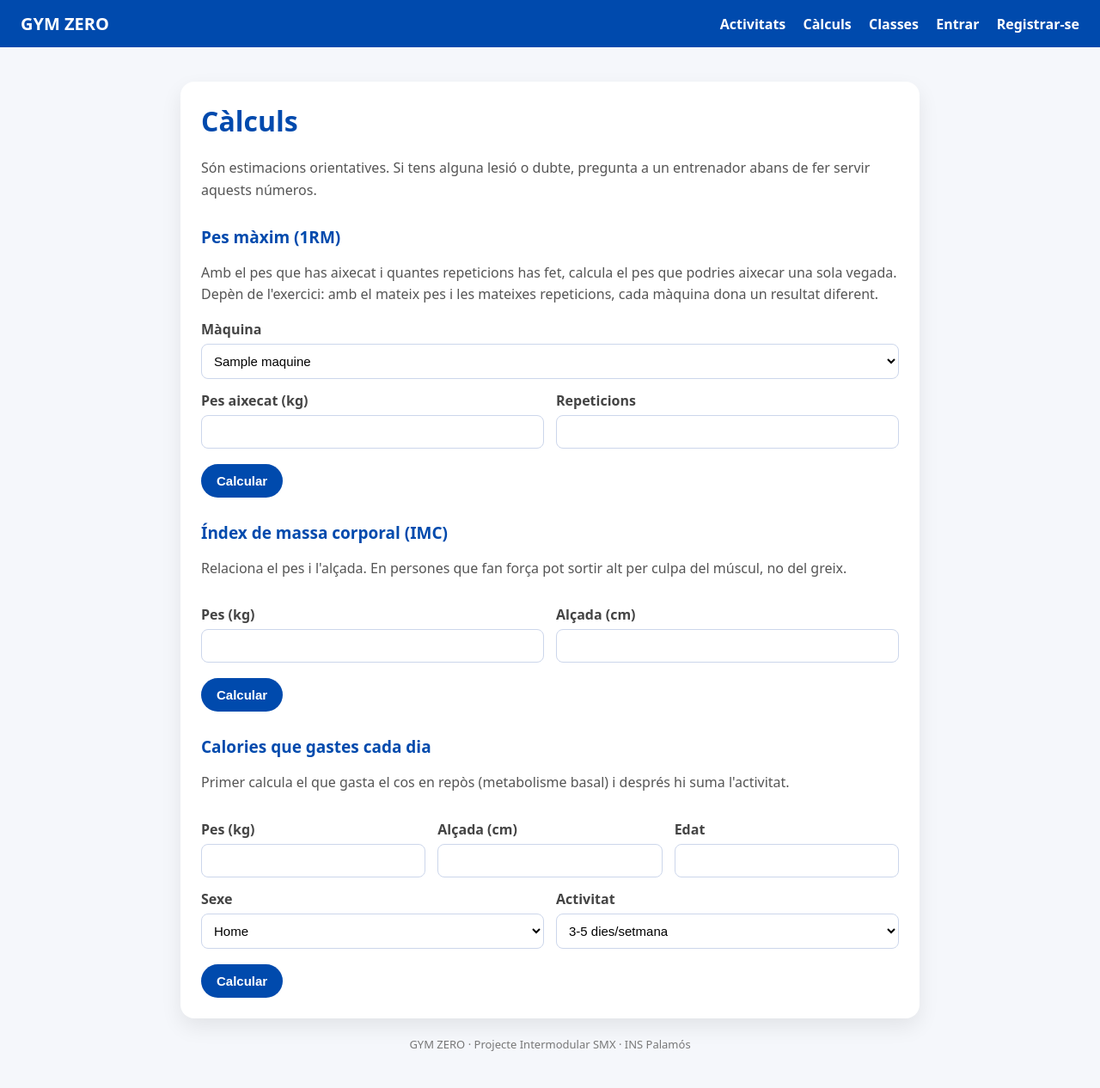
After one commit to janpalahi-commits/GYM-ZERO, a PHP site: page /calculs/ in a window 1280 px wide. The commit adds this page. Shown: the whole page at 86% size. Run offline with PHP 8.4, Linux system fonts and the light colour scheme; tables that the repository leaves empty hold one stand-in row (values such as "Sample post").

Commit message:
Afegir la web pública: portada, activitats i càlculs
- Portada amb les properes classes i l'horari
- Activitats amb les seves properes classes i places lliures
- Càlculs: 1RM per màquina (cada màquina té el seu coef_1rm), IMC i calories
- Nova columna maquines.coef_1rm i script actualitza_fase8.sql
- Diagrama i disseny de la base de dades actualitzats

Co-Authored-By: Claude Opus 5.5 (1M context) <noreply@anthropic.com>
Claude-Session: https://claude.ai/code/session_01AmJawzJume6T6pQ1W2jrEN

```diff
--- a/bd/gymzero_bd.sql
+++ b/bd/gymzero_bd.sql
@@ -93,7 +93,11 @@ CREATE TABLE maquines (
   ubicacio    VARCHAR(60)  NULL,
   estat       ENUM('activa','manteniment','baixa') NOT NULL DEFAULT 'activa',
   token_hash  VARCHAR(255) NOT NULL,             -- clau de l'API de la màquina, guardada amb hash
-  CONSTRAINT uq_maquines_codi UNIQUE (codi)
+  -- Número de la fórmula del 1RM per a aquest exercici: 1RM = pes x (1 + reps / coef_1rm).
+  -- La fórmula d'Epley fa servir 30 per a tot; aquí cada màquina té el seu.
+  coef_1rm    DECIMAL(4,1) NOT NULL DEFAULT 30,
+  CONSTRAINT uq_maquines_codi UNIQUE (codi),
+  CONSTRAINT ck_maquines_coef CHECK (coef_1rm > 0)
 ) ENGINE=InnoDB DEFAULT CHARSET=utf8mb4 COLLATE=utf8mb4_unicode_ci;
 
 -- ---------------------------------------------------------------------
--- /dev/null
+++ b/www/calculs/index.php
@@ -0,0 +1,252 @@
+<?php
+// Calculadores: 1RM, IMC i calories diàries.
+// Els càlculs es fan aquí, en PHP. Els formularis van per GET perquè no
+// guarden res: només calculen i ensenyen el resultat.
+require_once __DIR__ . '/../inc/sessio.php';
+require_once __DIR__ . '/../inc/bd.php';
+
+$u = usuari_actual();
+
+// Llegeix un número del formulari (accepta "62,5" i "62.5").
+// Torna null si no hi és o si no està entre $min i $max.
+function numero($camp, $min, $max)
+{
+    $valor = str_replace(',', '.', trim($_GET[$camp] ?? ''));
+    if (!is_numeric($valor) || $valor < $min || $valor > $max) {
+        return null;
+    }
+    return (float) $valor;
+}
+
+// 62.5 -> "62,5"
+function xifra($valor, $decimals = 1)
+{
+    return number_format($valor, $decimals, ',', '.');
+}
+
+// Pes màxim estimat per a 1 repetició (1RM): 1RM = pes x (1 + reps / coef).
+// És la fórmula d'Epley, que fa servir 30 per a tot. Aquí cada màquina té el
+// seu número (coef_1rm a la taula maquines), perquè amb el mateix pes i les
+// mateixes repeticions el 1RM no és igual a tots els exercicis.
+// Com més repeticions, menys fiable (a partir d'unes 12 l'error ja és gran).
+const COEF_GENERAL = 30;
+
+function u_rm($kg, $reps, $coef)
+{
+    if ($reps == 1) {
+        return $kg;
+    }
+    return $kg * (1 + $reps / $coef);
+}
+
+// Al revés: quantes repeticions es poden fer amb un % del 1RM
+function reps_amb($pct, $coef)
+{
+    return max(1, round($coef * (100 / $pct - 1)));
+}
+
+// Arrodoneix al pes que es pot posar amb discos (de 2,5 en 2,5 kg)
+function discos($kg)
+{
+    return round($kg / 2.5) * 2.5;
+}
+
+$calcul = $_GET['calcul'] ?? '';
+$errors = [];
+
+// Màquines per triar a la calculadora, amb el seu número de la fórmula
+$maquines = $connexio->query(
+    "SELECT id, nom, coef_1rm FROM maquines WHERE estat <> 'baixa' ORDER BY nom"
+)->fetchAll(PDO::FETCH_UNIQUE);
+
+// --- 1RM ---
+$rm = null;
+if ($calcul === '1rm') {
+    $kg      = numero('kg', 1, 500);
+    $reps    = numero('reps', 1, PHP_INT_MAX);
+    $maquina = (int) ($_GET['maquina'] ?? 0);   // 0 = un altre exercici
+    if ($kg === null || $reps === null || $reps != (int) $reps) {
+        $errors['1rm'] = 'Posa un pes entre 1 i 500 kg i un nombre de repeticions sencer (1 o més).';
+    } elseif ($maquina !== 0 && !isset($maquines[$maquina])) {
+        $errors['1rm'] = 'Aquesta màquina no existeix.';
+    } else {
+        $coef = $maquina ? (float) $maquines[$maquina]['coef_1rm'] : COEF_GENERAL;
+        $rm   = u_rm($kg, (int) $reps, $coef);
+    }
+}
+
+// --- IMC ---
+$imc = null;
+if ($calcul === 'imc') {
+    $pes    = numero('pes', 30, 300);
+    $alcada = numero('alcada', 120, 230);
+    if ($pes === null || $alcada === null) {
+        $errors['imc'] = 'Posa un pes entre 30 i 300 kg i una alçada entre 120 i 230 cm.';
+    } else {
+        $imc = $pes / (($alcada / 100) ** 2);
+        if ($imc < 18.5) {
+            $imc_text = 'pes baix';
+        } elseif ($imc < 25) {
+            $imc_text = 'pes normal';
+        } elseif ($imc < 30) {
+            $imc_text = 'sobrepès';
+        } else {
+            $imc_text = 'obesitat';
+        }
+    }
+}
+
+// --- Calories diàries (fórmula de Mifflin-St Jeor) ---
+$activitats = [
+    '1.2'   => 'Sedentari',
+    '1.375' => '1-3 dies/setmana',
+    '1.55'  => '3-5 dies/setmana',
+    '1.725' => '6-7 dies/setmana',
+    '1.9'   => 'Molt actiu',
+];
+$kcal = null;
+if ($calcul === 'kcal') {
+    $pes    = numero('pes', 30, 300);
+    $alcada = numero('alcada', 120, 230);
+    $edat   = numero('edat', 14, 100);
+    $sexe   = $_GET['sexe'] ?? '';
+    $factor = $_GET['activitat'] ?? '';
+    if ($pes === null || $alcada === null || $edat === null
+        || !in_array($sexe, ['home', 'dona'], true) || !isset($activitats[$factor])) {
+        $errors['kcal'] = 'Omple tots els camps (pes 30-300 kg, alçada 120-230 cm, edat 14-100).';
+    } else {
+        $basal = 10 * $pes + 6.25 * $alcada - 5 * $edat + ($sexe === 'home' ? 5 : -161);
+        $kcal  = $basal * (float) $factor;
+    }
+}
+
+// Si l'usuari ha entrat, el seu 1RM estimat a cada màquina amb les sèries
+// que han enviat les màquines els últims 90 dies (la millor de cada màquina)
+$meus_rm = [];
+if ($u) {
+    $st = $connexio->prepare(
+        'SELECT m.nom, m.coef_1rm, v.data, v.carrega_kg, v.repeticions
+           FROM v_resum_series v JOIN maquines m ON m.codi = v.maquina
+          WHERE v.usuari_id = ? AND v.data >= CURDATE() - INTERVAL 90 DAY'
+    );
+    $st->execute([$u['id']]);
+    foreach ($st->fetchAll() as $s) {
+        $estimat = u_rm((float) $s['carrega_kg'], (int) $s['repeticions'], (float) $s['coef_1rm']);
+        if (!isset($meus_rm[$s['nom']]) || $estimat > $meus_rm[$s['nom']]['rm']) {
+            $meus_rm[$s['nom']] = $s + ['rm' => $estimat];
+        }
+    }
+    ksort($meus_rm);
+}
+
+// Torna a posar al formulari el que s'havia escrit
+function valor($camp)
+{
+    return h($_GET[$camp] ?? '');
+}
+
+$titol = 'Càlculs';
+require __DIR__ . '/../inc/capcalera.php';
+?>
+<p>Són estimacions orientatives. Si tens alguna lesió o dubte, pregunta a un entrenador abans de fer servir aquests números.</p>
+
+<h2>Pes màxim (1RM)</h2>
+<p>Amb el pes que has aixecat i quantes repeticions has fet, calcula el pes que podries aixecar una sola vegada. Depèn de l'exercici: amb el mateix pes i les mateixes repeticions, cada màquina dona un resultat diferent.</p>
+<form method="GET" action="#rm" id="rm">
+  <input type="hidden" name="calcul" value="1rm">
+  <label for="maquina">Màquina</label>
+  <select id="maquina" name="maquina">
+    <?php foreach ($maquines as $id => $m): ?>
+      <option value="<?= $id ?>" <?= (int) ($_GET['maquina'] ?? 0) === (int) $id ? 'selected' : '' ?>><?= h($m['nom']) ?></option>
+    <?php endforeach; ?>
+    <option value="0" <?= ($_GET['maquina'] ?? '') === '0' ? 'selected' : '' ?>>Un altre exercici (fórmula general)</option>
+  </select>
+  <div class="fila-camps">
+    <div><label for="kg">Pes aixecat (kg)</label><input id="kg" name="kg" inputmode="decimal" value="<?= $calcul === '1rm' ? valor('kg') : '' ?>" required></div>
+    <div><label for="reps">Repeticions</label><input id="reps" name="reps" type="number" min="1" value="<?= $calcul === '1rm' ? valor('reps') : '' ?>" required></div>
+  </div>
+  <button>Calcular</button>
+</form>
+<?php if (isset($errors['1rm'])): ?>
+  <div class="error"><?= h($errors['1rm']) ?></div>
+<?php elseif ($rm !== null): ?>
+  <div class="resultat">1RM estimat<?= $maquina ? ' a ' . h($maquines[$maquina]['nom']) : '' ?>: <b><?= xifra($rm) ?> kg</b>
+    <?php if ($reps > 12): ?><br><span class="subtil">Amb més de 12 repeticions l'estimació és poc fiable.</span><?php endif; ?>
+  </div>
+  <table>
+    <tr><th>% del 1RM</th><th>Pes (arrodonit a 2,5 kg)</th><th>Repeticions aproximades</th></tr>
+    <?php foreach ([95, 90, 85, 80, 75, 70] as $pct): ?>
+      <tr><td><?= $pct ?>%</td><td><?= xifra(discos($rm * $pct / 100)) ?> kg</td><td><?= reps_amb($pct, $coef) ?></td></tr>
+    <?php endforeach; ?>
+  </table>
+<?php endif; ?>
+
+<?php if ($meus_rm): ?>
+  <h3>El teu 1RM a les màquines (últims 90 dies)</h3>
+  <p class="subtil">Calculat amb la teva millor sèrie a cada màquina.</p>
+  <table>
+    <tr><th>Màquina</th><th>Millor sèrie</th><th class="amaga-mobil">Dia</th><th>1RM estimat</th></tr>
+    <?php foreach ($meus_rm as $maquina => $s): ?>
+      <tr>
+        <td><?= h($maquina) ?></td>
+        <td><?= xifra((float) $s['carrega_kg']) ?> kg × <?= (int) $s['repeticions'] ?></td>
+        <td class="amaga-mobil"><?= date('d/m', strtotime($s['data'])) ?></td>
+        <td><b><?= xifra($s['rm']) ?> kg</b></td>
+      </tr>
+    <?php endforeach; ?>
+  </table>
+<?php endif; ?>
+
+<h2>Índex de massa corporal (IMC)</h2>
+<p>Relaciona el pes i l'alçada. En persones que fan força pot sortir alt per culpa del múscul, no del greix.</p>
+<form method="GET" action="#imc" id="imc">
+  <input type="hidden" name="calcul" value="imc">
+  <div class="fila-camps">
+    <div><label for="imc-pes">Pes (kg)</label><input id="imc-pes" name="pes" inputmode="decimal" value="<?= $calcul === 'imc' ? valor('pes') : '' ?>" required></div>
+    <div><label for="imc-alcada">Alçada (cm)</label><input id="imc-alcada" name="alcada" type="number" min="120" max="230" value="<?= $calcul === 'imc' ? valor('alcada') : '' ?>" required></div>
+  </div>
+  <button>Calcular</button>
+</form>
+<?php if (isset($errors['imc'])): ?>
+  <div class="error"><?= h($errors['imc']) ?></div>
+<?php elseif ($imc !== null): ?>
+  <div class="resultat">IMC: <b><?= xifra($imc) ?></b> (<?= $imc_text ?>)</div>
+<?php endif; ?>
+
+<h2>Calories que gastes cada dia</h2>
+<p>Primer calcula el que gasta el cos en repòs (metabolisme basal) i després hi suma l'activitat.</p>
+<form method="GET" action="#kcal" id="kcal">
+  <input type="hidden" name="calcul" value="kcal">
+  <div class="fila-camps">
+    <div><label for="kcal-pes">Pes (kg)</label><input id="kcal-pes" name="pes" inputmode="decimal" value="<?= $calcul === 'kcal' ? valor('pes') : '' ?>" required></div>
+    <div><label for="kcal-alcada">Alçada (cm)</label><input id="kcal-alcada" name="alcada" type="number" min="120" max="230" value="<?= $calcul === 'kcal' ? valor('alcada') : '' ?>" required></div>
+    <div><label for="kcal-edat">Edat</label><input id="kcal-edat" name="edat" type="number" min="14" max="100" value="<?= $calcul === 'kcal' ? valor('edat') : '' ?>" required></div>
+  </div>
+  <div class="fila-camps">
+    <div>
+      <label for="kcal-sexe">Sexe</label>
+      <select id="kcal-sexe" name="sexe">
+        <option value="home" <?= ($_GET['sexe'] ?? '') === 'home' ? 'selected' : '' ?>>Home</option>
+        <option value="dona" <?= ($_GET['sexe'] ?? '') === 'dona' ? 'selected' : '' ?>>Dona</option>
+      </select>
+    </div>
+    <div>
+      <label for="kcal-activitat">Activitat</label>
+      <select id="kcal-activitat" name="activitat">
+        <?php foreach ($activitats as $factor => $text): ?>
+          <option value="<?= $factor ?>" <?= ($_GET['activitat'] ?? '1.55') === (string) $factor ? 'selected' : '' ?>><?= h($text) ?></option>
+        <?php endforeach; ?>
+      </select>
+    </div>
+  </div>
+  <button>Calcular</button>
+</form>
+<?php if (isset($errors['kcal'])): ?>
+  <div class="error"><?= h($errors['kcal']) ?></div>
+<?php elseif ($kcal !== null): ?>
+  <div class="resultat">
+    En repòs: <b><?= xifra($basal, 0) ?> kcal</b> al dia<br>
+    Amb la teva activitat: <b><?= xifra($kcal, 0) ?> kcal</b> al dia
+  </div>
+<?php endif; ?>
+<?php require __DIR__ . '/../inc/peu.php'; ?>
--- a/www/css/area.css
+++ b/www/css/area.css
@@ -277,6 +277,20 @@ h3 {
   font-weight: 700;
 }
 
+/* Càlculs */
+.resultat {
+  background: #f0f4fb;
+  color: #222;
+  padding: 12px 16px;
+  border-radius: 8px;
+  margin-top: 14px;
+  line-height: 1.6;
+}
+
+.resultat b {
+  color: #004aad;
+}
+
 @media (max-width: 600px) {
   .amaga-mobil { display: none; }
   .barra { padding: 12px 16px; }
--- a/www/inc/capcalera.php
+++ b/www/inc/capcalera.php
@@ -1,6 +1,9 @@
 <?php
 // Capçalera comuna. Abans d'incloure-la cal definir $titol.
+// Les pàgines que són dins d'una carpeta (reserves/, client/...) no cal que facin res més.
+// La portada (index.php) és a l'arrel i posa $arrel = '' perquè els enllaços no portin ../
 $u = usuari_actual();
+$arrel = $arrel ?? '../';
 ?>
 <!DOCTYPE html>
 <html lang="ca">
@@ -8,23 +11,25 @@ $u = usuari_actual();
   <meta charset="UTF-8">
   <meta name="viewport" content="width=device-width, initial-scale=1.0">
   <title><?= h($titol) ?> — GYM ZERO</title>
-  <link rel="stylesheet" href="../css/area.css">
+  <link rel="stylesheet" href="<?= $arrel ?>css/area.css">
 </head>
 <body>
   <header class="barra">
-    <a class="logo" href="../index.html">GYM ZERO</a>
+    <a class="logo" href="<?= $arrel ?: './' ?>">GYM ZERO</a>
     <nav>
-      <a href="../reserves/">Classes</a>
+      <a href="<?= $arrel ?>activitats/">Activitats</a>
+      <a href="<?= $arrel ?>calculs/">Càlculs</a>
+      <a href="<?= $arrel ?>reserves/">Classes</a>
       <?php if ($u): ?>
-        <a href="../client/">La meva àrea</a>
+        <a href="<?= $arrel ?>client/">La meva àrea</a>
         <?php if ($u['rol'] === 'admin'): ?>
-          <a href="../admin/">Administració</a>
+          <a href="<?= $arrel ?>admin/">Administració</a>
         <?php endif; ?>
         <span class="qui"><?= h($u['nom']) ?></span>
-        <a href="../compte/logout.php">Sortir</a>
+        <a href="<?= $arrel ?>compte/logout.php">Sortir</a>
       <?php else: ?>
-        <a href="../compte/login.php">Entrar</a>
-        <a href="../compte/registre.php">Registrar-se</a>
+        <a href="<?= $arrel ?>compte/login.php">Entrar</a>
+        <a href="<?= $arrel ?>compte/registre.php">Registrar-se</a>
       <?php endif; ?>
     </nav>
   </header>
```
Also changed, not shown: bd/actualitza_fase8.sql (added, +14 -0 lines), bd/dades_prova.sql (+5 -4 lines), bd/disseny-bd.md (+7 -1 lines), proves/publica_resultat.txt (added, +18 -0 lines), www/activitats/index.php (added, +50 -0 lines), www/index.php (added, +69 -0 lines), bd/diagrama-bd.png, bd/diagrama-bd.svg.
